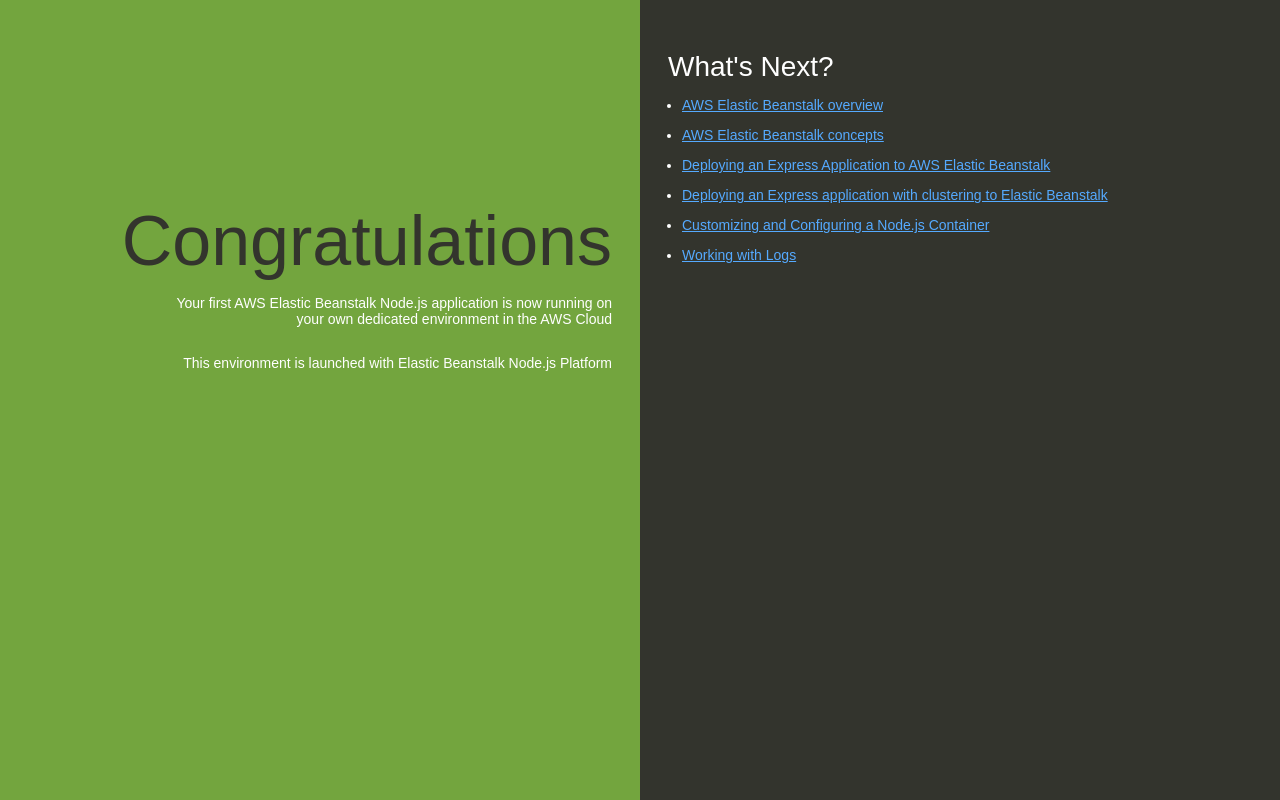
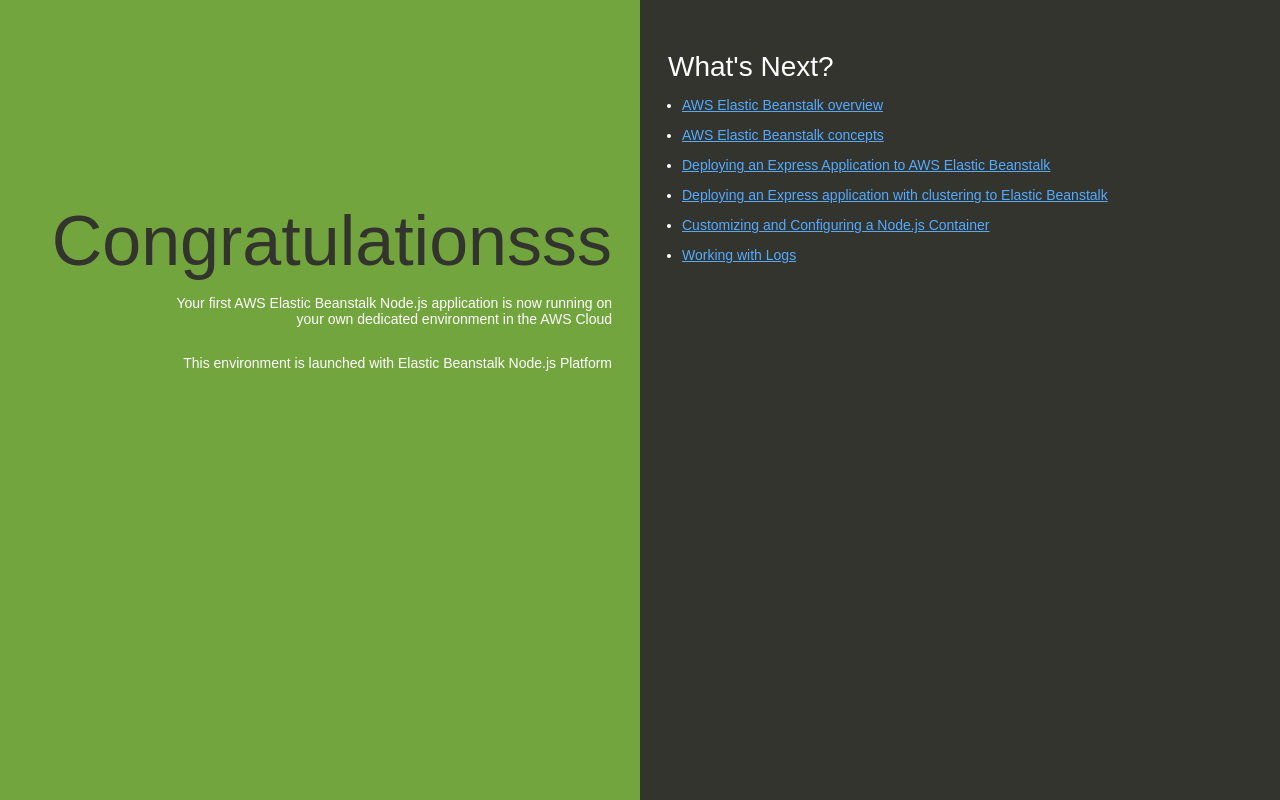
Before and after one commit to fr4ncisUCM/pr21, a website: page index.html in a window 1280 px wide. Drawn offline with Linux system fonts and the light colour scheme.

Commit message:
Update index.html

```diff
--- a/index.html
+++ b/index.html
@@ -74,7 +74,7 @@
   </head>
   <body>
     <div class="textColumn">
-      <h1>Congratulations</h1>
+      <h1>Congratulationsss</h1>
       <p>Your first AWS Elastic Beanstalk Node.js application is now running on your own dedicated environment in the AWS Cloud</p>
       <p>This environment is launched with Elastic Beanstalk Node.js Platform</p>
     </div>
```
